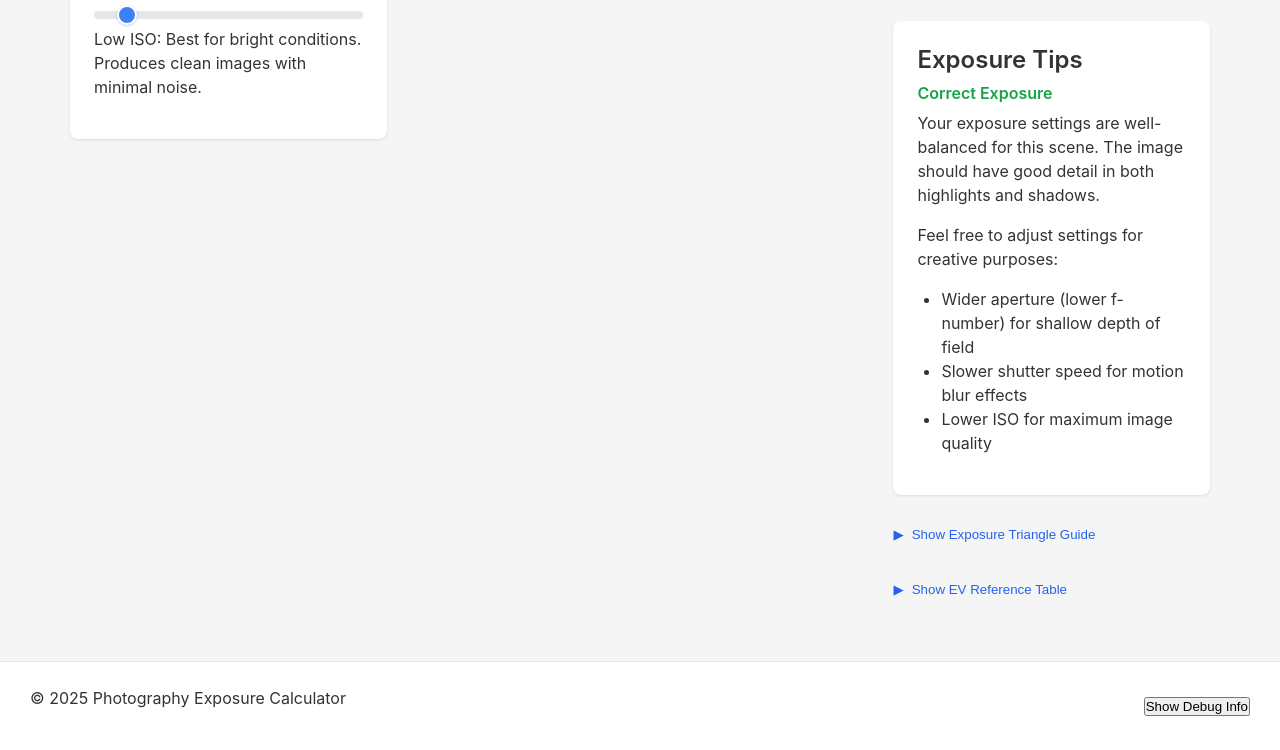
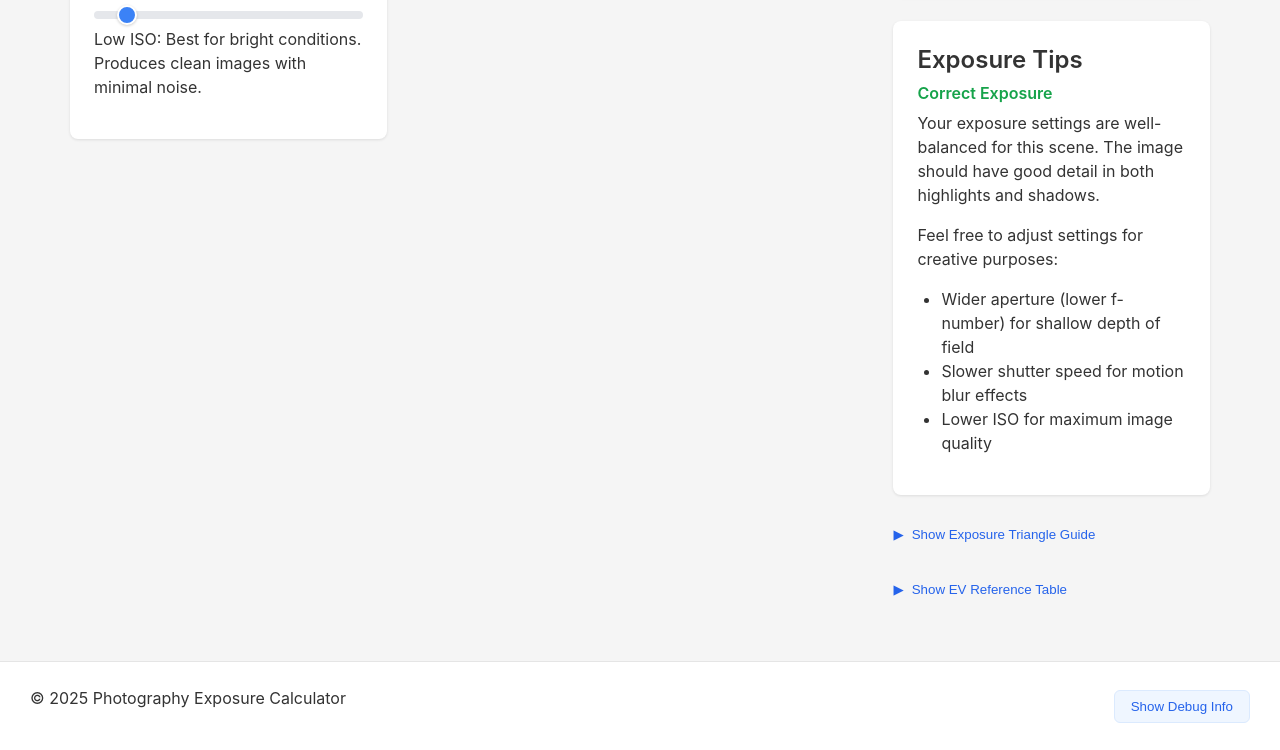
Before and after one commit to alanranger/exposure-calculator, a plain HTML site: page index.html in a window 1280 px wide. Shown: the part 1148-1898 px from the top of the page. Drawn offline with Linux system fonts and the light colour scheme.

Commit message:
Add files via upload

```diff
--- a/styles.css
+++ b/styles.css
@@ -1177,3 +1177,29 @@ footer {
 .toggle-content.hidden {
   display: none;
 }
+
+/* Debug toggle button */
+.debug-toggle {
+  padding: 0.5rem 1rem;
+  background-color: #eff6ff;
+  border: 1px solid #dbeafe;
+  border-radius: 0.375rem;
+  color: #2563eb;
+  font-weight: 500;
+  cursor: pointer;
+  transition: all 0.2s ease;
+}
+
+.debug-toggle:hover {
+  background-color: #dbeafe;
+  color: #1d4ed8;
+}
+
+/* Ensure debug info updates dynamically */
+#debug-container.card {
+  transition: all 0.3s ease;
+}
+
+#debug-container .debug-section li span {
+  transition: all 0.3s ease;
+}
```
Also changed, not shown: index.html (indentation only).
